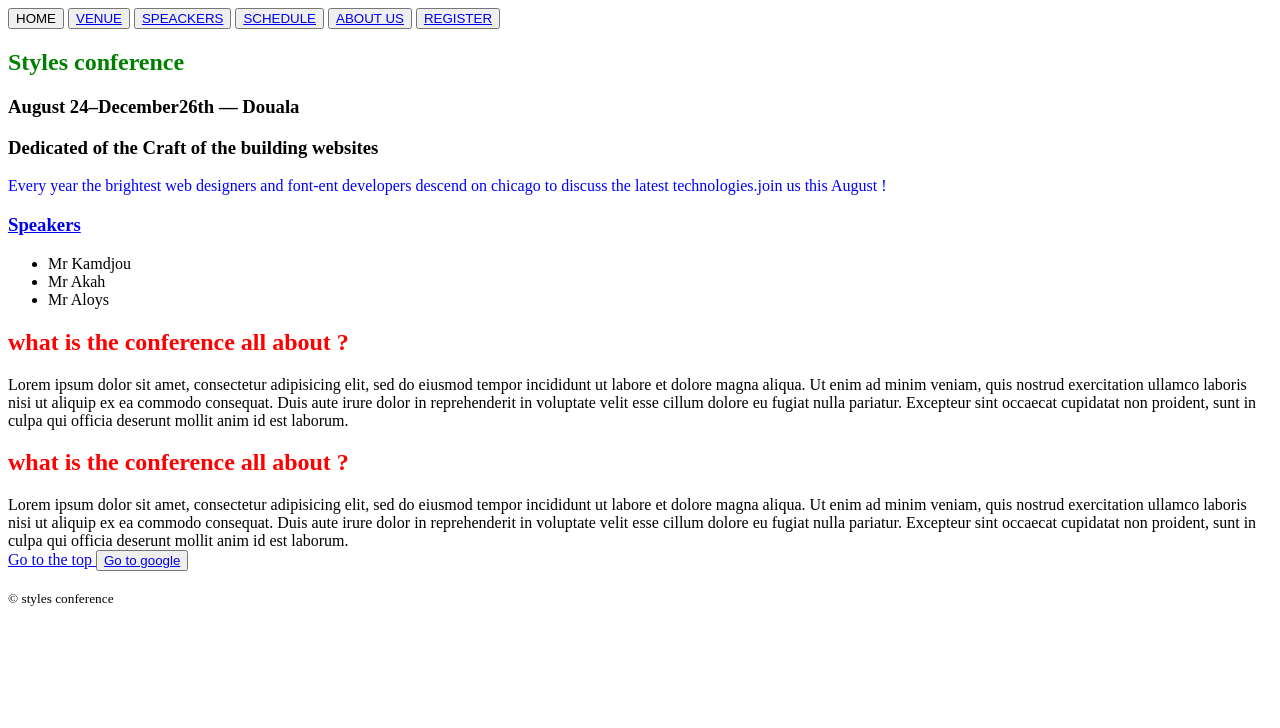
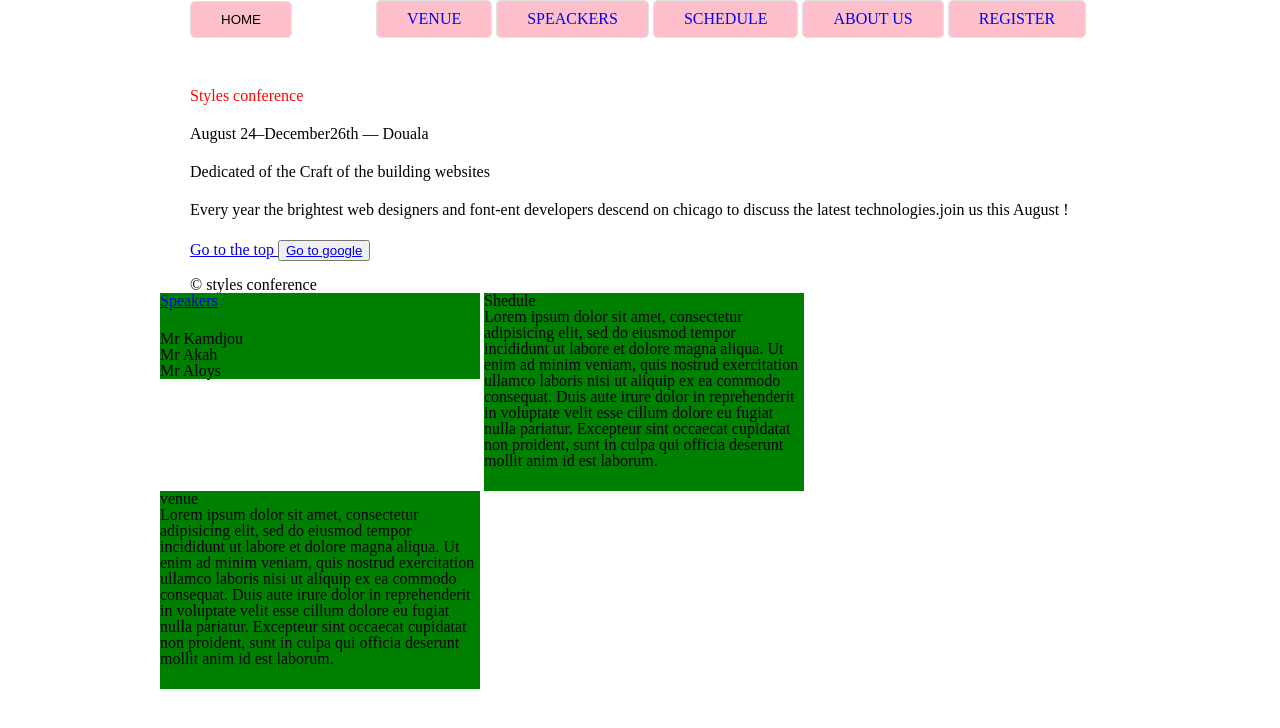
Before and after one commit to Aloys237/My-first-app-, a plain HTML site: page index.html in a window 1280 px wide. Drawn offline with Linux system fonts and the light colour scheme.

Commit message:
lesson 7

```diff
--- /dev/null
+++ b/assets/stylesheets/cssreset.css
@@ -0,0 +1,48 @@
+/* http://meyerweb.com/eric/tools/css/reset/
+   v2.0 | 20110126
+   License: none (public domain)
+*/
+
+html, body, div, span, applet, object, iframe,
+h1, h2, h3, h4, h5, h6, p, blockquote, pre,
+a, abbr, acronym, address, big, cite, code,
+del, dfn, em, img, ins, kbd, q, s, samp,
+small, strike, strong, sub, sup, tt, var,
+b, u, i, center,
+dl, dt, dd, ol, ul, li,
+fieldset, form, label, legend,
+table, caption, tbody, tfoot, thead, tr, th, td,
+article, aside, canvas, details, embed,
+figure, figcaption, footer, header, hgroup,
+menu, nav, output, ruby, section, summary,
+time, mark, audio, video {
+	margin: 0;
+	padding: 0;
+	border: 0;
+	font-size: 100%;
+	font: inherit;
+	vertical-align: baseline;
+}
+/* HTML5 display-role reset for older browsers */
+article, aside, details, figcaption, figure,
+footer, header, hgroup, menu, nav, section {
+	display: block;
+}
+body {
+	line-height: 1;
+}
+ol, ul {
+	list-style: none;
+}
+blockquote, q {
+	quotes: none;
+}
+blockquote:before, blockquote:after,
+q:before, q:after {
+	content: '';
+	content: none;
+}
+table {
+	border-collapse: collapse;
+	border-spacing: 0;
+}
--- a/assets/stylesheets/main.css
+++ b/assets/stylesheets/main.css
@@ -1,4 +1,4 @@
-p{
+/*p{
 	color: blue ;
 }
 h2{
@@ -7,3 +7,82 @@ h2{
 .good{
 	color: green;
 }
+*/
+/*my box css code below */
+*,
+*:before,
+*:after{
+	-webkit-box-sizing: border-box;
+	-moz-box-sizing: border-box;
+	box-sizing: border-box;
+}
+.container,
+.grid{
+	margin: 0 auto;
+	width: 960px;
+}
+
+.container{
+	padding-left: 30px;
+	padding-right: 30px;
+}
+
+/*
+Typhography
+*/
+
+h1, h3, p{
+	margin-bottom: 22px;
+}
+h1{
+	font-style: 24px;
+	color: red;
+}
+
+/*
+buttons
+*/
+
+.btn{
+	border-radius: 5px;
+	display: inline-block;
+	margin: 0;
+}
+
+.btn-alt{
+	border: 1px solid #dfe2e5;
+	padding:10px 30px;
+	background-color: pink;
+	text-decoration: none;
+}
+.marge{
+	margin-right: 80px;
+}
+.okay{
+	display: block;
+	padding-top: 50px;
+}
+
+/*laying out code added bellow*/
+
+.col-1-3 {
+	width: 33.3333333%;
+}
+.col-2-3 {
+	width: 66.6666666%;
+}
+
+.col-1-3,
+.col-2-3 {
+	display: inline-block;
+	vertical-align: top;
+}
+.grid,
+.col-1-3,
+.col-2-3 {
+
+}
+
+.bg{
+	background: green;
+}
--- a/index.html
+++ b/index.html
@@ -3,38 +3,48 @@
 <head>
 	<meta charset="utf-8">
 	<title>Styles conference</title>
+	<link rel="stylesheet" type="text/css" href="assets/stylesheets/cssreset.css">
 	<link rel="stylesheet" type="text/css" href="assets/stylesheets/main.css">
 </head>
 <body>
+	<div class="container">
 		<header>
-		<button>HOME</button>
-		<BUTTON>
-			<a href="pages/venue.html">VENUE</a>
-		</BUTTON>
-		<button>
-			<a href="pages/speackers.html">SPEACKERS</a>
-		</button>
-		<button>
-			<a href="pages/schedule.html">SCHEDULE</a>
-		</button>
-		<BUTTON>
-			<a href="pages/about.html">ABOUT US </a>
-		</BUTTON>
-		<button>
-			<a href="pages/register.html">REGISTER</a>
-		</button>
+			<span class="marge">
+				<button class="btn btn-alt">HOME</button>
+			</span>
+				<a href="pages/venue.html"class="btn btn-alt">VENUE</a>
+				<a href="pages/speackers.html"class="btn btn-alt">SPEACKERS</a>
+				<a href="pages/schedule.html"class="btn btn-alt">SCHEDULE</a>
+				<a href="pages/about.html"class="btn btn-alt">ABOUT US </a>
+				<a href="pages/register.html" class="btn btn-alt">REGISTER</a>
 		</header>
 		<section>
-		<h1 class="good">Styles conference</h1>
+			<span>
+			<h1 class="okay">Styles conference</h1>
+		</span>
 			<h3>August 24&ndash;December26th &mdash; Douala</h3>
+			<h3>Dedicated of the Craft of the building websites</h3>
+			<p>Every year the brightest web designers and font-ent developers descend on chicago to discuss the latest technologies.join us this August !
+			</p>
 		</section>
 
-	<div>
-		<section>
-			<h3>Dedicated of the Craft of the building websites</h3>
-			<p>Every year the brightest web designers and font-ent developers descend on chicago to discuss the latest technologies.join us this August !</p>
-		</section>
-		<section>
+
+
+
+
+		<a href="#top">Go to the top </a>
+		<button>
+			<a href="http://google.com" target="_blank">Go to google</a>
+		</button>
+		<br><br>
+		<footer>
+			<small>&copy; styles conference</small>
+		</footer>
+	</div>
+
+
+	<section class="grid">
+		<section class="col-1-3 bg">
 				<h3>
 					<a href="pages/speackers.html"> Speakers</a>
 				</h3>
@@ -44,33 +54,31 @@
 					<li> Mr Aloys</li>
 				</ul>
 		</section>
-	</div>
-	<section>
-		<h2>what is the conference all about ?</h2>
+
+		<section class="col-1-3 bg">
+			<h2>Shedule</h2>
+			<p>
 		    Lorem ipsum dolor sit amet, consectetur adipisicing elit, sed do eiusmod
 			tempor incididunt ut labore et dolore magna aliqua. Ut enim ad minim veniam,
 			quis nostrud exercitation ullamco laboris nisi ut aliquip ex ea commodo
 			consequat. Duis aute irure dolor in reprehenderit in voluptate velit esse
 			cillum dolore eu fugiat nulla pariatur. Excepteur sint occaecat cupidatat non
 			proident, sunt in culpa qui officia deserunt mollit anim id est laborum.
+			</p>
 		</section>
-	<section>
-		<h2>what is the conference all about ?</h2>
+
+		<section class="col-1-3 bg">
+			<h2>venue</h2>
+			<p>
 		    Lorem ipsum dolor sit amet, consectetur adipisicing elit, sed do eiusmod
 			tempor incididunt ut labore et dolore magna aliqua. Ut enim ad minim veniam,
 			quis nostrud exercitation ullamco laboris nisi ut aliquip ex ea commodo
 			consequat. Duis aute irure dolor in reprehenderit in voluptate velit esse
 			cillum dolore eu fugiat nulla pariatur. Excepteur sint occaecat cupidatat non
 			proident, sunt in culpa qui officia deserunt mollit anim id est laborum.
+			</p>
 		</section>
 
-	<a href="#top">Go to the top </a>
-	<button>
-		<a href="http://google.com" target="_blank">Go to google</a>
-	</button>
-	<br><br>
-	<footer>
-		<small>&copy; styles conference</small>
-	</footer>
+	</section>
 </body>
 </html>
--- /dev/null
+++ b/lesson7/option2.css
@@ -0,0 +1,28 @@
+code{
+	background: #2db34a;
+	border-radius: 6px;
+	color:#fff;
+	display: block;
+	font: 14px/24px "Courier New", Inconsolata;
+	padding: 24px 15px;
+	text-align: center;
+
+	}
+
+header,
+section,
+aside,
+footer{
+	margin:0 1.5% 24px 1.5%;
+}
+.asideright{
+	display: inline-block;
+	width: 60%;
+}
+.asideleft{
+	display: inline-block;
+	width: 33%;
+}
+footer{
+	margin-bottom: 0;
+}
--- /dev/null
+++ b/lesson7/positioning.css
@@ -0,0 +1,45 @@
+code{
+	background: #2db34a;
+	border-radius: 6px;
+	color:#fff;
+	display: block;
+	font: 14px/24px "Source Code Pro", Inconsolata;
+	padding: 24px 15px;
+	text-align: center;
+}
+.default {
+	background: none;
+	color: #666;
+}
+.group:before,
+.group:after {
+	content: "";
+	display: table;
+}
+.group:after {
+	clear: both;
+}
+.group{
+	background: #eaeaed;
+	border-radius: 6px;
+	clear: both;
+	*zoom:1;
+}
+.group,
+header,
+section,
+aside,
+footer{
+	margin:0 1.5% 24px 1.5%;
+}
+section{
+	float: left;
+	width: 63%;
+}
+aside{
+	float: right;
+	width: 30%;
+}
+footer{
+	margin-bottom: 0;
+}
```
Also changed, not shown: lesson7/option2.html (added, +25 -0 lines), lesson7/positioning.html (added, +32 -0 lines), pages/about.html (+6 -4 lines), pages/register.html (+6 -6 lines), pages/schedule.html (+6 -6 lines), pages/speackers.html (+3 -2 lines), pages/venue.html (+9 -8 lines), 4 other files. Lines whose indentation alone changed are shown as unchanged.
